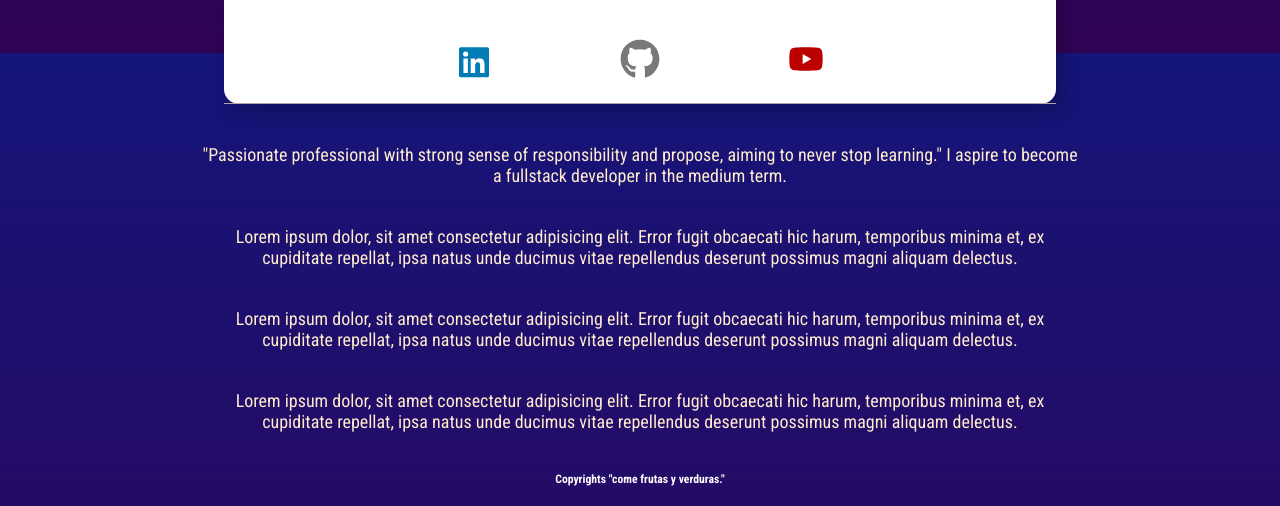
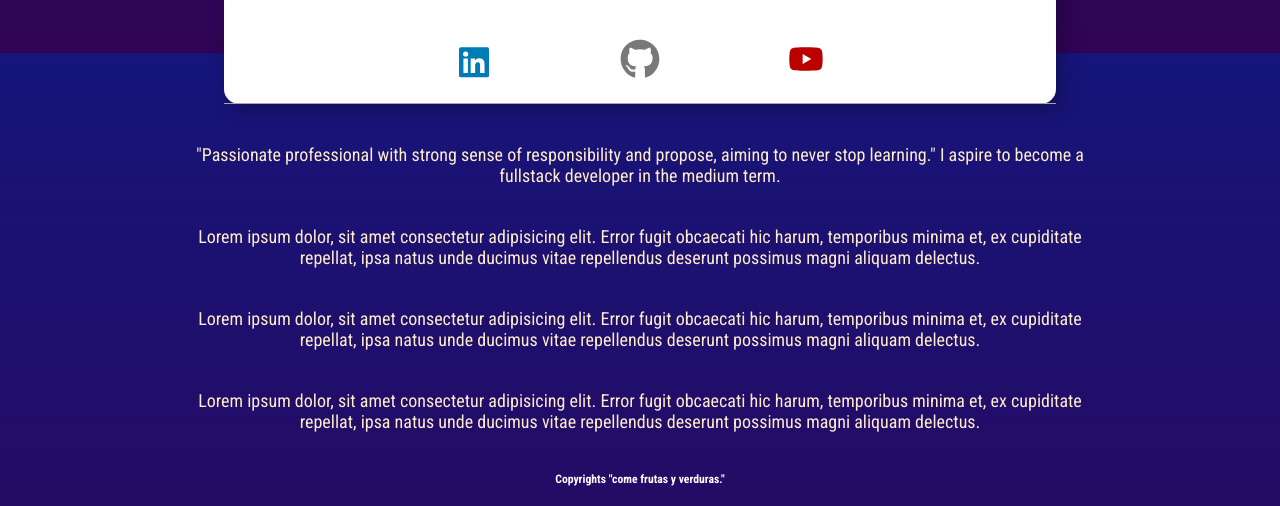
Before and after one commit to Melendez34/omarmelendez.com, a plain HTML site: page index.html in a window 1280 px wide. Shown: the part 747-1253 px from the top of the page. Drawn offline with Linux system fonts and the light colour scheme.

Commit message:
Modificación: agregue estilo atributos clase parrafo

```diff
--- a/assets/css/style.css
+++ b/assets/css/style.css
@@ -169,7 +169,7 @@ svg:hover {
 .parrafo {
   color: rgb(255, 235, 205);
   font-size: 1.8rem;
-  margin: 40px 200px;
+  margin: 40px 15%;
   text-align: center;
 }
 
```
